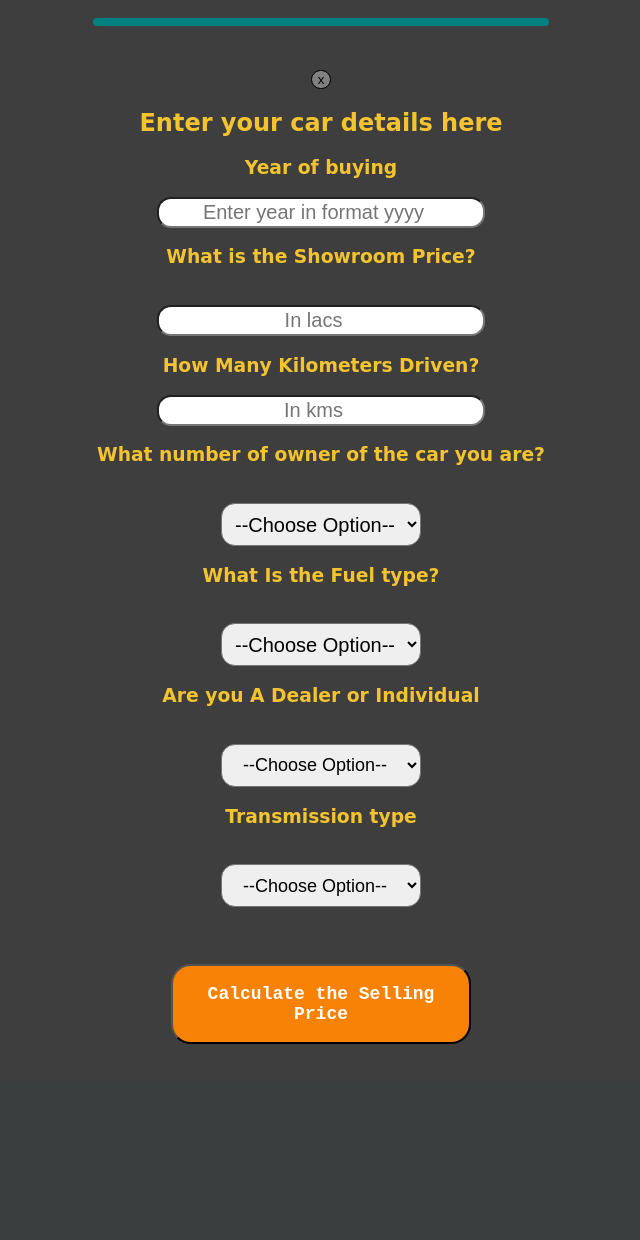
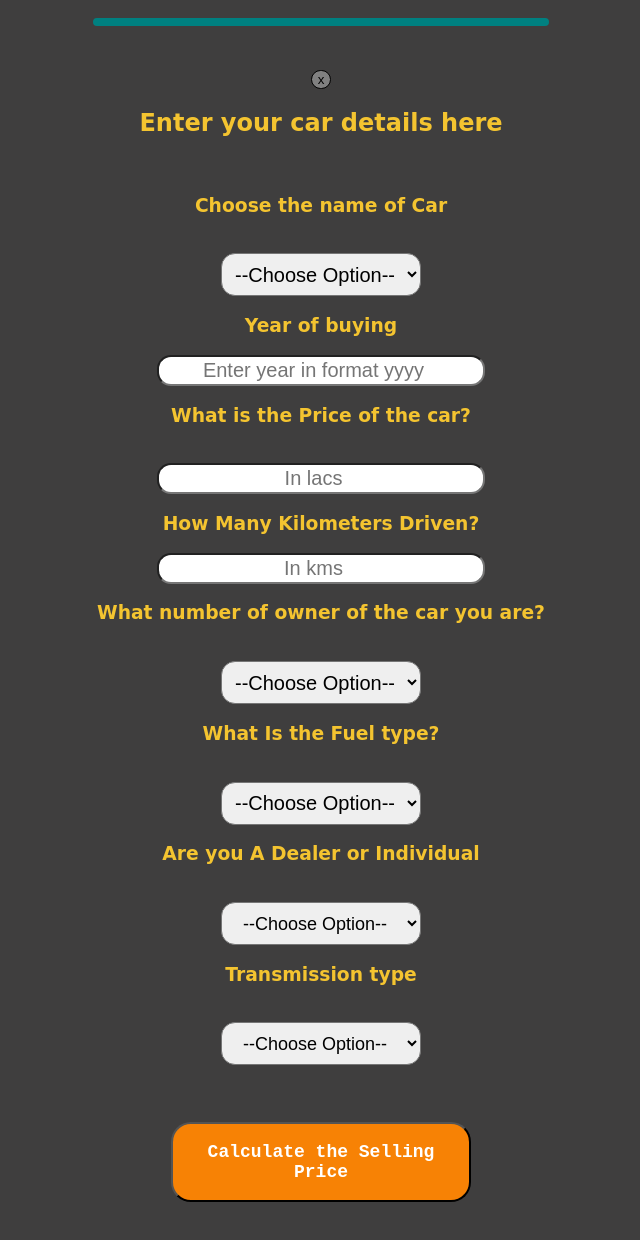
Before and after one commit to atharva0800/car_price_prediction, a Flask app: page / in a window 1280 px wide. Shown: the part 441-1681 px from the top of the page, without its empty margins (319-959 px from the left). Before the commit the page ends 1485 px from the top, so only its background shows below. Run offline with Flask 2, Linux system fonts and the light colour scheme; parts of the project's set-up code (start-up, migrations or seed data) failed here and were passed over.

Commit message:
updated changes that were told

```diff
--- a/app.py
+++ b/app.py
@@ -45,7 +45,7 @@ def predict():
         if output<0:
             return render_template('index.html',prediction_texts="Sorry you cannot sell this car")
         else:
-            return render_template('index.html',prediction_text="The car can be sold or bought at price {} lacs".format(output))
+            return render_template('index.html',prediction_text="The car can be sold or bought at ₹ {a} to {b} lacs".format(a=((output*100000)- (output*100000)*0.1),b=(output*100000)))
     else:
         return render_template('index.html')
 
--- a/templates/index.html
+++ b/templates/index.html
@@ -21,6 +21,7 @@
 
       </div>
     </div>
+
 
      <style>
 
@@ -66,10 +67,140 @@
             <h3 id="prediction" style="color: teal; display: inline-block; border: 4px solid teal; width: 35%; border-radius: 20px; background-color: black; visibility: visible;">{{ prediction_text }}<h3>
                 <button id="close" onclick="func()" style="border: 1px solid; background-color: grey; border-radius: 20px; justify-items: right; display: inline-block;">x</button>
             <h2>Enter your car details here</h2>
+        </select><br>
+        <h3>Choose the name of Car</h3><br><select name="Fuel_Type_Petrol" id="fuel" required="required">
+            <option disabled="disabled" selected="selected">--Choose Option--</option>
+
+            <option> Maruti Suzuki: </option>
+
+            <option> Alto </option>
+            <option> Baleno </option>
+            <option> Celerio </option>
+            <option> Ciaz </option>
+            <option> Dzire </option>
+            <option> Eeco </option>
+            <option> Ertiga </option>
+            <option> Ignis </option>
+            <option> S-Cross </option>
+            <option> S-Presso </option>
+            <option> Vitara Brezza </option>
+            <option> Swift </option>
+            <option> Wagon-R </option>
+            <option> XL6 </option>
+            <option> OTHER..... </option>
+            <option></option>
+
+
+            <option> Hyundai: </option>
+
+            <option> Creta </option>
+            <option> Elantra </option>
+            <option> Santro </option>
+            <option> Tucson </option>
+            <option> Venue </option>
+            <option> Verna </option>
+            <option> New i20 </option>
+            <option> Grand i10 Nios  </option>
+            <option> Grand i10 </option>
+            <option> Aura </option>
+            <option> Alcazar </option>
+            <option> OTHER..... </option>
+            <option></option>
+
+            <option> Tata : </option>
+
+            <option> Nexon </option>
+            <option> Tiago </option>
+            <option> Tigor </option>
+            <option> Harrier </option>
+            <option> Altroz </option>
+            <option> Nexon </option>
+            <option> Safari </option>
+            <option> Tata Tigor Ziptron </option>
+            <option> OTHER..... </option>
+            <option></option>
+
+            <option> Honda: </option>
+
+            <option> Amaze  </option>
+            <option> City </option>
+            <option> WR-V </option>
+            <option> Jazz </option>
+             <option> OTHER..... </option>
+             <option></option>
+
+            <option> Mahindra : </option>
+
+            <option> Bolero </option>
+            <option> Marazzo </option>
+            <option> Scorpio </option>
+            <option> Thar  </option>
+            <option> Alturas G4  </option>
+            <option> XUV700- Full-Size SUV </option>
+            <option> XUV 300- Compact SUV </option>
+            <option> KUV 100- Micro SUV </option>
+            <option> OTHER..... </option>
+            <option></option>
+
+            <option> Renault : </option>
+
+            <option> Kwid </option>
+            <option> Duster  </option>
+            <option> Triber </option>
+            <option> Kiger </option>
+            <option> OTHER..... </option>
+            <option></option>
+
+            <option> Volkswagen: </option>
+
+            <option> Polo </option>
+            <option> Tiguan </option>
+            <option> T-ROC </option>
+            <option> Vento </option>
+            <option> Taigun </option>
+            <option> OTHER..... </option>
+            <option></option>
+
+            <option> Skoda : </option>
+
+            <option> Rapid </option>
+            <option> Karoq </option>
+            <option> Kodiaq </option>
+            <option> Octavia </option>
+            <option> Superb </option>
+            <option> Kushaq </option>
+            <option> Slavia </option>
+            <option> OTHER..... </option>
+            <option></option>
+
+            <option> Toyota : </option>
+
+            <option> Camry </option>
+            <option> Fortuner </option>
+            <option> Glanza </option>
+            <option> Innova </option>
+            <option> Vellfire </option>
+            <option> Urban Cruiser </option>
+            <option> Hilux </option>
+            <option> OTHER..... </option>
+            <option></option>
+
+            <option> Kia : </option>
+
+            <option> eltos  </option>
+            <option> Sonet </option>
+            <option> Carnival </option>
+            <option> Carens </option>
+            <option> OTHER..... </option>
+            <option></option>
+
+
+        </select>
+
             <h3>Year of buying</h3>
 
             <input id="first" name="Year" type="number" min="2000" max="2025" required="required" placeholder="Enter year in format yyyy" style="width: 25%;">
-            <h3>What is the Showroom Price?</h3><br><input id="second" name="Present_Price" required="required" type="number" min="1" max="50" step="any" placeholder="In lacs" style="width: 25%">
+            <h3>What is the  Price of the car?</h3><br><input id="second" name="Present_Price" required="required" type="number" min="1" max="50" step="any" placeholder="In lacs" style="width: 25%">
             <h3>How Many Kilometers Driven?</h3><input id="third" name="Kms_Driven" required="required" type="number" min="1000" max="300000" placeholder="In kms" style="width: 25%">
             <h3>What number of owner of the car you are?</h3><br><select id="fourth" name="Owner" required="required">
                 <option disabled="disabled" selected="selected">--Choose Option--</option>
```
